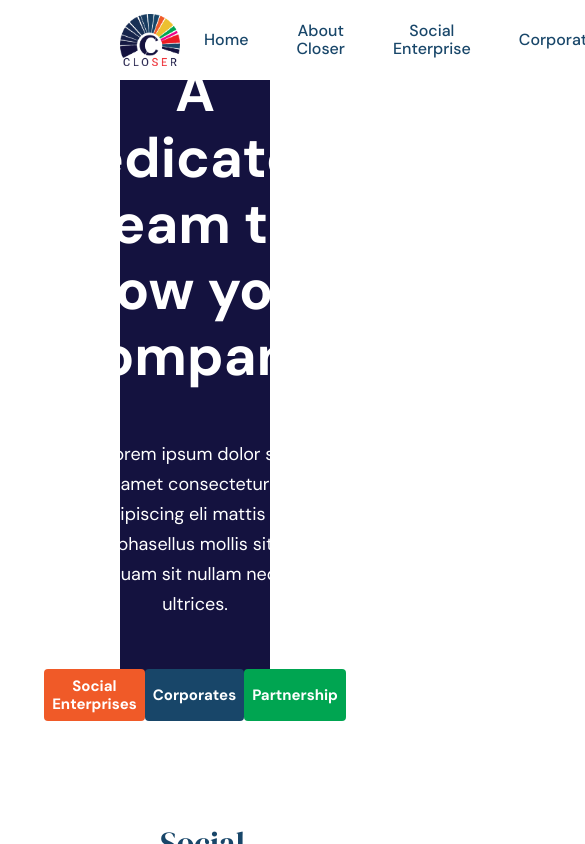
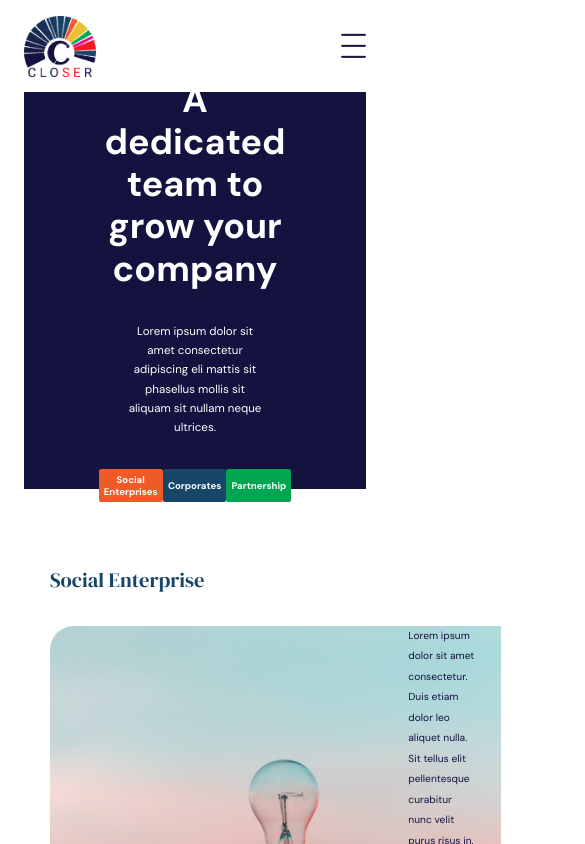
Before and after one commit to BrenoFischer/Closer, a React (Create React App) app: page / in a window 390 px wide. Shown: the top 844 px of the page, 585 px wide, since content can reach past the window. Built offline with nearby package versions, Linux system fonts and the light colour scheme.

Commit message:
initial responsive design to phone

```diff
--- a/src/index.scss
+++ b/src/index.scss
@@ -1,4 +1,5 @@
 @import './sass/_variables';
+@import './sass/_mixins';
 
 *,
 *::after,
@@ -11,6 +12,18 @@
 html {
     //this defines what 1 rem is
     font-size: 62.5%;
+
+    @include respond(tablet) {
+      font-size: 50%;
+    }
+
+    @include respond(phone) {
+      font-size: 40%;
+    }
+
+    @include respond(big) {
+      font-size: 75%;
+    }
   }
 
 body {
@@ -19,6 +32,10 @@ body {
     font-family: 'DM Sans', 'Open Sans', sans-serif;
     -webkit-font-smoothing: antialiased;
     -moz-osx-font-smoothing: grayscale;
+
+    @include respond(phone) {
+      padding: $globalPaddingPhone;
+    }
   }
 
   code {
--- a/src/routes/navigation/navigation.component.jsx
+++ b/src/routes/navigation/navigation.component.jsx
@@ -7,10 +7,15 @@ import './navigation.styles.scss';
 const Navigation = () => {
     return(
         <>
-            <div className='navigation'>
+            <nav className='navigation'>
                 <Link className='navigation__logo-container' to='/'>
                     <img src={Logo} alt='Logo' />
                 </Link>
+                <a href="#" className='navigation__burger-menu'>
+                    <span className='bar'></span>
+                    <span className='bar'></span>
+                    <span className='bar'></span>
+                </a>
                 <ul className='navigation__links-container'>
                     <Link className='navigation__link' to='/'>Home</Link>
                     <Link className='navigation__link' to='/'>About Closer</Link>
@@ -19,7 +24,7 @@ const Navigation = () => {
                     <Link className='navigation__link' to='/'>Partnership</Link>
                     <Link className='navigation__link' to='/'>Contact</Link>
                 </ul>
-            </div>
+            </nav>
             <Outlet />
         </>
     );
--- a/src/routes/navigation/navigation.styles.scss
+++ b/src/routes/navigation/navigation.styles.scss
@@ -1,10 +1,16 @@
 @import '../../sass/_variables';
+@import '../../sass/_mixins';
 
 .navigation {
     height: 8rem;
     width: 100%;
+    position: relative;
     display: flex;
     justify-content: space-between;
+
+    @include respond(phone) {
+      height: 14.4rem;
+    }
 
     &__logo-container {
       display: flex;
@@ -13,7 +19,34 @@
 
       img {
         width: 6rem;
+
+        @include respond(phone) {
+          width: 11.2rem;
+        }
       }
+    }
+
+    &__burger-menu {
+      position: absolute;
+      top: 50%;
+      transform: translateY(-50%);
+      right: 0;
+      display: none;
+      flex-direction: column;
+      justify-content: space-between;
+      width: 3.8rem;
+      height: 3.8rem;
+
+      @include respond(phone) {
+        display: flex;
+      }
+
+        .bar {
+          width: 100%;
+          background-color: $primary-color;
+          border: 1px solid $primary-color;
+          border-radius: 10px;
+        }
     }
 
     &__links-container {
@@ -22,6 +55,10 @@
       display: flex;
       align-items: center;
       justify-content: flex-end;
+
+      @include respond(phone) {
+        display: none;
+      }
 
     }
     &__link {
--- /dev/null
+++ b/src/sass/__mixins.scss
@@ -0,0 +1,36 @@
+//Media queries manager
+
+
+/*
+0 - 600px: Phone
+600 - 800px: Tablet
+800 - 1200: tablet-port
+1200 - 1800px: desktop
+1800px+: big desktop
+*/
+
+
+/* breakpoint args
+- phone: string
+- tablet: string
+- tablet-port: string
+- big: string
+*/
+@mixin respond($breakpoint) {
+    @if $breakpoint == phone {
+        @media (max-width: 37.5em) { @content };
+    }
+
+    @if $breakpoint == tablet-port {
+        @media (max-width: 50em) { @content };
+    }
+
+    @if $breakpoint == tablet {
+        @media (max-width: 75em) { @content };
+    }
+
+
+    @if $breakpoint == big {
+        @media (min-width: 112.5em) { @content };
+    }
+}
--- a/src/sass/__variables.scss
+++ b/src/sass/__variables.scss
@@ -1,5 +1,6 @@
 //global variables
 $globalPadding: 0 12rem;
+$globalPaddingPhone: 0 3.8rem;
 
 
 //colours
```
